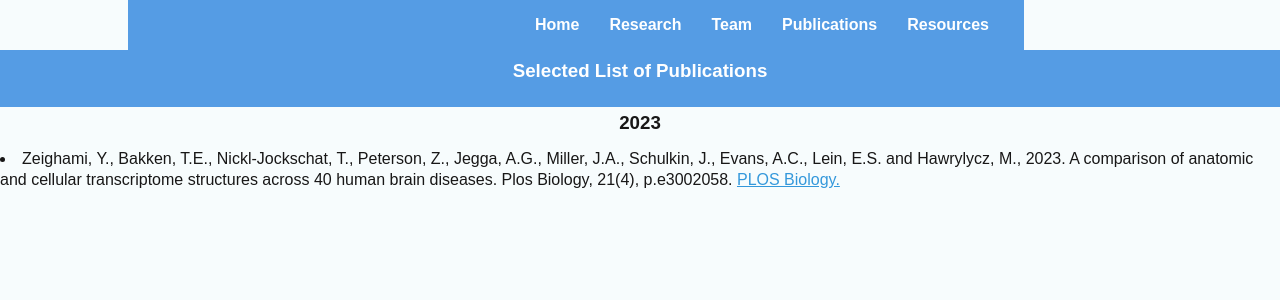
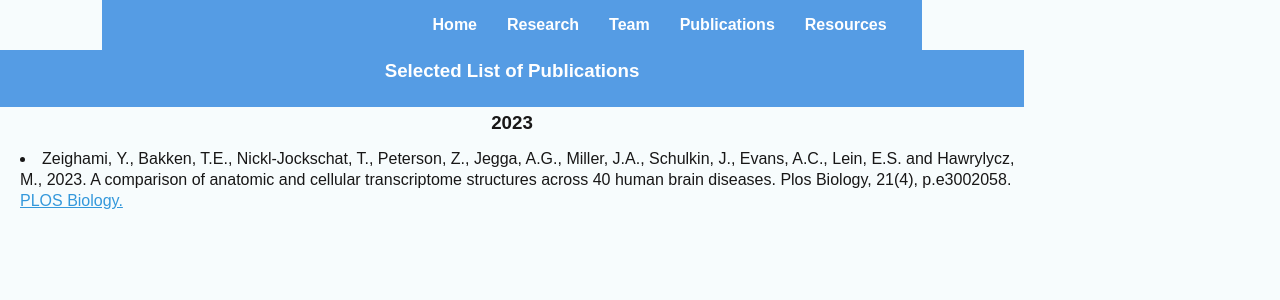
Before and after one commit to AgingLab/AgingLab.github.io, a Jekyll site: the page publications.html, which Jekyll copies as it is, in a window 1280 px wide. Shown: the top 300 px of the page. Built offline with Jekyll 4.4.1, drawn with Linux system fonts in a browser that asks for light colours.

Commit message:
Updated some more

```diff
--- a/assets/css/style.css
+++ b/assets/css/style.css
@@ -13,12 +13,22 @@
   box-sizing: border-box;
 }
 
+ul {
+  padding-left: 0; /* Removes default left padding */
+  margin-left: 0; /* Ensures it aligns with text */
+  list-style-position: inside; /* Moves bullet points inside the text block */
+}
+li {
+  margin-left: 20px; /* Adjust spacing as needed */
+}
+
 body {
   background-color: var(--background-color);
   color: var(--text-color);
   font-family: Arial, sans-serif;
   margin: 0;
   padding: 0;
+  margin-right: 20%;
 }
 
 /* Navbar styles */
@@ -31,7 +41,7 @@ body {
   padding: 5px 15px; /* Reduce padding to make it thinner */
   height: 50px; /* Set a fixed height */
   margin-left: 10%;
-  margin-right: 20%;
+  margin-right: 10%;
 }
 
 /* Navbar Links */
```
